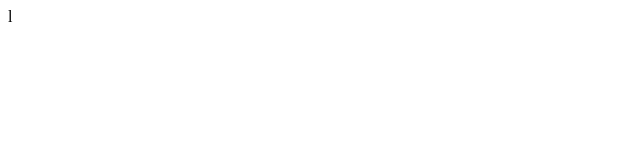
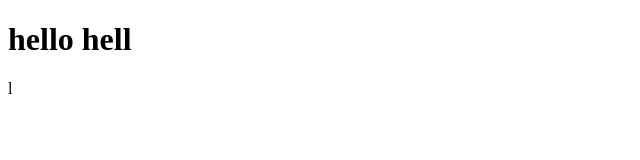
Before and after one commit to Alejandro-Yanes/demo-repo2, a plain HTML site: page index.html in a window 1280 px wide. Shown: the whole page, without its empty margins (0-640 px from the left). Drawn offline with Linux system fonts and the light colour scheme.

Commit message:
added hell

```diff
--- a/index.html
+++ b/index.html
@@ -7,6 +7,6 @@
     <title>Document</title>
 </head>
 <body>
-
+    <h1>hello hell</h1>
 </body>
 </html>l
```
